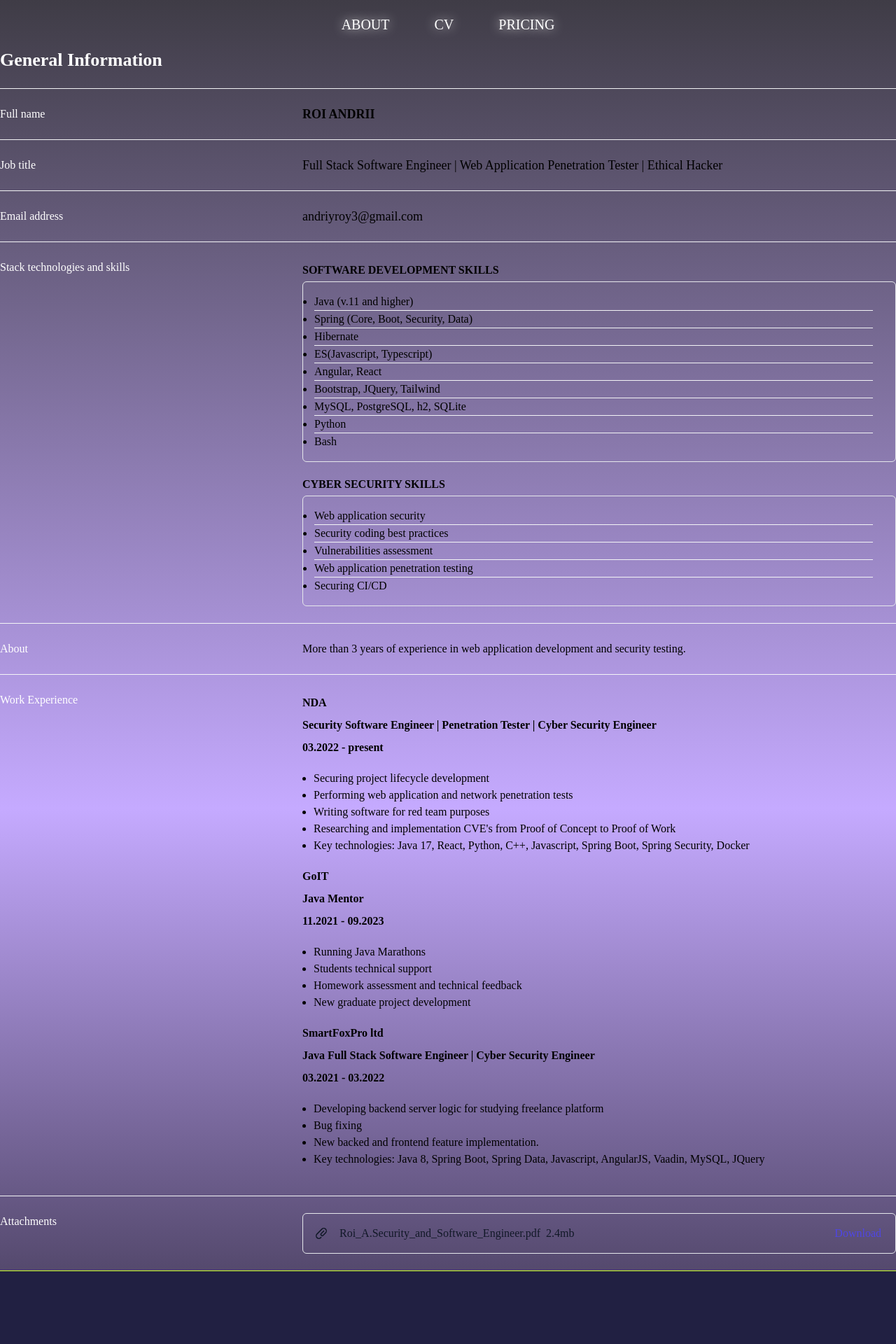
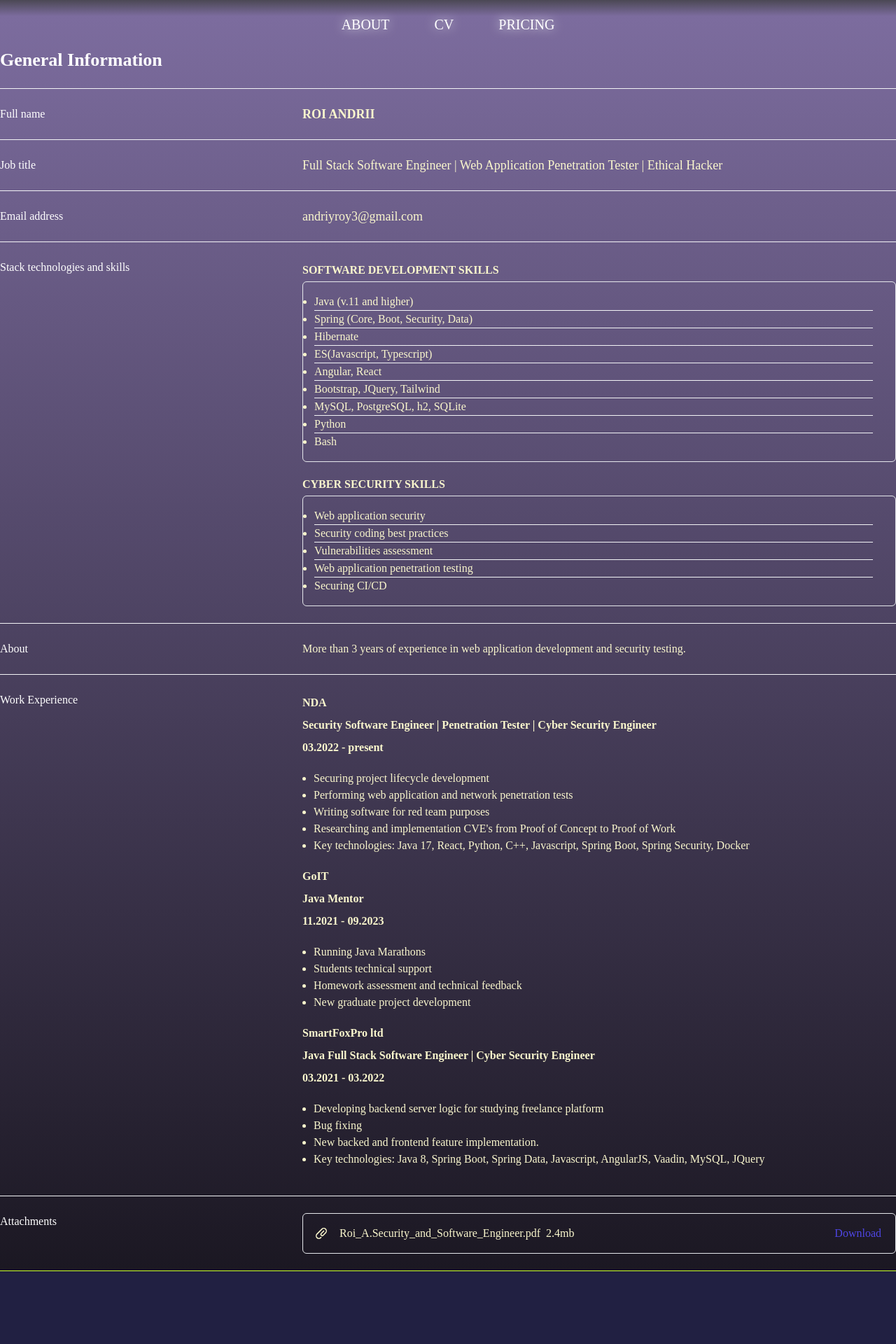
Before and after one commit to TheUnknownSoul/CV-page, a React (Create React App) app: page /CV-page/cv in a window 1280 px wide. Shown: the top 1920 px of the page at 70% size. Built offline with nearby package versions, Linux system fonts and the light colour scheme; the HTML template or start-up script is replaced by a standard one.

Commit message:
Code refactoring. Reworked styles and text color.

```diff
--- a/src/App.css
+++ b/src/App.css
@@ -1,13 +1,7 @@
-@font-face {
-    font-family: 'RubikDoodleShadowFont';
-    /*src: local(RubikDoodleShadowFont), url(./fonts/RubikDoodleShadow-Regular.ttf) format('ttf');*/
-}
-
 .App {
     font-family: 'Rubik Doodle Shadow', serif;
     font-size: calc(10px + 2vmin);
     color: #ffffff;
-    background-image: linear-gradient(to bottom, #3f3c46, #C5AAFF, black);
-    /*background-image: linear-gradient(to bottom,#5D4566 1%, black 20%, #5D4566);*/
+    background-image: linear-gradient(to bottom, #4B4854 , #7C6C9E 1%, black);
 
 }
--- a/src/components/CVSection.tsx
+++ b/src/components/CVSection.tsx
@@ -13,19 +13,19 @@ export default function CVSection() {
                 <dl className="divide-y divide-gray-100">
                     <div className="px-4 py-6 sm:grid sm:grid-cols-3 sm:gap-4 sm:px-0">
                         <dt className="text-base font-medium leading-6 text-white-900">Full name</dt>
-                        <dd className="mt-1 text-lg leading-6 text-black sm:col-span-2 sm:mt-0 font-semibold text-transform">Roi
+                        <dd className="mt-1 text-lg leading-6 cv-text sm:col-span-2 sm:mt-0 font-semibold text-transform">Roi
                             Andrii
                         </dd>
                     </div>
                     <div className="px-4 py-6 sm:grid sm:grid-cols-3 sm:gap-4 sm:px-0">
                         <dt className="text-base font-medium leading-6 text-white-900">Job title</dt>
-                        <dd className="mt-1 text-lg leading-6 text-black sm:col-span-2 sm:mt-0">Full Stack Software
+                        <dd className="mt-1 text-lg leading-6 cv-text sm:col-span-2 sm:mt-0">Full Stack Software
                             Engineer | Web Application Penetration Tester | Ethical Hacker
                         </dd>
                     </div>
                     <div className="px-4 py-6 sm:grid sm:grid-cols-3 sm:gap-4 sm:px-0">
                         <dt className="text-base font-medium leading-6 text-white-900">Email address</dt>
-                        <dd className="mt-1 text-lg leading-6 text-black sm:col-span-2 sm:mt-0">andriyroy3@gmail.com</dd>
+                        <dd className="mt-1 text-lg leading-6 cv-text sm:col-span-2 sm:mt-0">andriyroy3@gmail.com</dd>
                     </div>
 
                     {/*skills section */}
@@ -34,12 +34,12 @@ export default function CVSection() {
                         <dt className="text-base font-medium leading-6 text-white-900">Stack technologies and skills
                         </dt>
                         {/*skills*/}
-                        <dd className="mt-1 text-base leading-6 text-black sm:col-span-2 sm:mt-0">
+                        <dd className="mt-1 text-base leading-6 cv-text sm:col-span-2 sm:mt-0">
                             <h3 className=" text-balance font-semibold leading-8 text-white-900 text-transform">Software
                                 Development
                                 skills
                             </h3>
-                            <ul className="divide-y divide-gray-100 rounded-md border border-gray-200 list-disc justify-between py-4 pl-4 pr-8 text-base leading-6 text-black">
+                            <ul className="divide-y divide-gray-100 rounded-md border border-gray-200 list-disc justify-between py-4 pl-4 pr-8 text-base leading-6 cv-text">
 
                                 <li>Java (v.11 and higher)</li>
                                 <li>Spring (Core, Boot, Security, Data)</li>
@@ -55,13 +55,13 @@ export default function CVSection() {
                         </dd>
                         <dt className="text-base font-medium leading-6 text-white-900">
                         </dt>
-                        <dd className="mt-1 text-base leading-6 text-black sm:col-span-2 sm:mt-0"><h3
+                        <dd className="mt-1 text-base leading-6 cv-text sm:col-span-2 sm:mt-0"><h3
                             className=" text-balance font-semibold leading-8 text-white-900 text-transform">Cyber
                             Security skills
                         </h3>
 
 
-                            <ul className="divide-y divide-gray-100 rounded-md border border-gray-200 list-disc justify-between py-4 pl-4 pr-8 text-base leading-6 text-black">
+                            <ul className="divide-y divide-gray-100 rounded-md border border-gray-200 list-disc justify-between py-4 pl-4 pr-8 text-base leading-6 cv-text">
                                 <li>Web application security</li>
                                 <li>Security coding best practices</li>
                                 <li>Vulnerabilities assessment</li>
@@ -73,7 +73,7 @@ export default function CVSection() {
 
                     <div className="px-4 py-6 sm:grid sm:grid-cols-3 sm:gap-4 sm:px-0">
                         <dt className="text-base font-medium leading-6 text-white-900">About</dt>
-                        <dd className="mt-1 text-base leading-6 text-black sm:col-span-2 sm:mt-0">
+                        <dd className="mt-1 text-base leading-6 cv-text sm:col-span-2 sm:mt-0">
                             More than 3 years of experience in web application development and security testing.
                         </dd>
                     </div>
@@ -82,7 +82,7 @@ export default function CVSection() {
 
                     <div className="px-4 py-6 sm:grid sm:grid-cols-3 sm:gap-4 sm:px-0">
                         <dt className="text-base font-medium leading-6 text-white-900">Work Experience</dt>
-                        <dd className="mt-1 text-base leading-6 text-black sm:col-span-2 sm:mt-0">
+                        <dd className="mt-1 text-base leading-6 cv-text sm:col-span-2 sm:mt-0">
                             <h2 className="text-base text-decoration-line: underline; font-semibold leading-8 text-white-900">
                                 NDA
                             </h2>
@@ -90,12 +90,14 @@ export default function CVSection() {
                                 Engineer | Penetration Tester | Cyber Security Engineer</h2>
                             <h2 className="text-balance font-semibold leading-8 text-white-900">03.2022 -
                                 present</h2>
-                            <ul className=" list-disc justify-between py-4 pl-4 pr-8 text-base leading-6 text-black">
+                            <ul className=" list-disc justify-between py-4 pl-4 pr-8 text-base leading-6 cv-text">
                                 <li>Securing project lifecycle development</li>
                                 <li>Performing web application and network penetration tests</li>
                                 <li>Writing software for red team purposes</li>
                                 <li>Researching and implementation CVE's from Proof of Concept to Proof of Work</li>
-                                <li>Key technologies: Java 17, React, Python, C++, Javascript, Spring Boot, Spring Security, Docker</li>
+                                <li>Key technologies: Java 17, React, Python, C++, Javascript, Spring Boot, Spring
+                                    Security, Docker
+                                </li>
                             </ul>
                             <h2 className="text-base text-decoration-line: underline; font-semibold leading-8 text-white-900">
                                 GoIT
@@ -103,7 +105,7 @@ export default function CVSection() {
                             <h2 className="text-balance font-semibold leading-8 text-white-900">Java Mentor</h2>
                             <h2 className="text-balance font-semibold leading-8 text-white-900">11.2021 -
                                 09.2023</h2>
-                            <ul className=" list-disc justify-between py-4 pl-4 pr-8 text-base leading-6 text-black">
+                            <ul className=" list-disc justify-between py-4 pl-4 pr-8 text-base leading-6 cv-text">
                                 <li>Running Java Marathons</li>
                                 <li>Students technical support</li>
                                 <li>Homework assessment and technical feedback</li>
@@ -117,7 +119,7 @@ export default function CVSection() {
                                 Engineer | Cyber Security Engineer</h2>
                             <h2 className="text-balance font-semibold leading-8 text-white-900">03.2021 -
                                 03.2022</h2>
-                            <ul className=" list-disc justify-between py-4 pl-4 pr-8 text-base leading-6 text-black">
+                            <ul className=" list-disc justify-between py-4 pl-4 pr-8 text-base leading-6 cv-text">
                                 <li>Developing backend server logic for studying freelance platform</li>
                                 <li>Bug fixing</li>
                                 <li>New backed and frontend feature implementation.</li>
@@ -133,7 +135,7 @@ export default function CVSection() {
 
                     <div className="px-4 py-6 sm:grid sm:grid-cols-3 sm:gap-4 sm:px-0">
                         <dt className="text-base font-medium leading-6 text-white-900">Attachments</dt>
-                        <dd className="mt-2 text-base text-gray-900 sm:col-span-2 sm:mt-0">
+                        <dd className="mt-2 text-base cv-text sm:col-span-2 sm:mt-0">
                             <ul className="divide-y divide-gray-100 rounded-md border border-gray-200">
                                 <li className="flex items-center justify-between py-4 pl-4 pr-5 text-base leading-6">
                                     <div className="flex w-0 flex-1 items-center">
--- a/src/styles/AboutMeSection.css
+++ b/src/styles/AboutMeSection.css
@@ -4,43 +4,10 @@
     align-items: center;
     flex-direction: column;
     padding: 10vh;
-    /*animation-name: shine;*/
-    animation-duration: 4s;
-    animation-iteration-count: infinite;
-
-    /*font-family: 'Rubik Doodle Shadow', serif;*/
-    /*font-size: calc(10px + 2vmin);*/
-    /*color: #ffffff;*/
-    /*background-image: linear-gradient( to bottom, #3f3c46, #C5AAFF, black );*/
-    /*background-image: inherit;*/
-    /*background-image: linear-gradient( to bottom ,black, #5D4566, black );*/
-    /*background: #C5AAFF;*/
-
 }
 
 h1 {
     text-transform: uppercase;
-}
-
-@keyframes shine {
-    from {
-        background: black
-    }
-    to {
-        background: #C5AAFF
-    }
-    0% {
-        background-position: 0;
-    }
-    25% {
-        background-position: 600px;
-    }
-    60% {
-        background-position: 600px;
-    }
-    100% {
-        background-position: 600px;
-    }
 }
 
 .paper {
@@ -60,27 +27,3 @@ p {
 h1 {
     text-align: center;
 }
-
-.about-me-text {
-    padding: 64px 15px 15px 15px;
-    margin: 64px 15px 15px 15px;
-    background: linear-gradient(to right, hsl(0, 0%, 30%) 0, hsl(0, 0%, 100%) 10%, hsl(0, 0%, 30%) 20%);
-    -webkit-background-clip: text;
-    -webkit-text-fill-color: transparent;
-    animation: shine 3s infinite linear;
-    justify-content: center;
-    text-align: center;
-    align-content: center;
-    align-items: center;
-}
-
-.container-img {
-    display: flex;
-}
-
-.main-info {
-    text-align: justify;
-    flex-direction: row;
-    align-items: center;
-    justify-content: center;
-}
--- a/src/styles/CV.css
+++ b/src/styles/CV.css
@@ -1,17 +1,7 @@
-.stack-container-wrapper {
-    display: flex !important;
-    padding-top: 7em;
-    width: 100%;
+.cv-text {
+    color: #faf7cd;
 }
-.stack-technologies-block {
-    width: 100%;
-    height: 100%;
 
-
-}
-.projects-and-experience-block {
-    width: 100%;
-}
 .text-transform {
     text-transform: uppercase;
 }
--- a/src/styles/PricingSection.css
+++ b/src/styles/PricingSection.css
@@ -3,6 +3,7 @@
     border: #C8ff29 1px solid;
 
 }
-.card-form-additional-text {
-    color:#C8ff29;
+
+.pricing-text {
+    color: #faf7cd;
 }
```
Also changed, not shown: src/components/PricingSection.tsx (+11 -11 lines).
